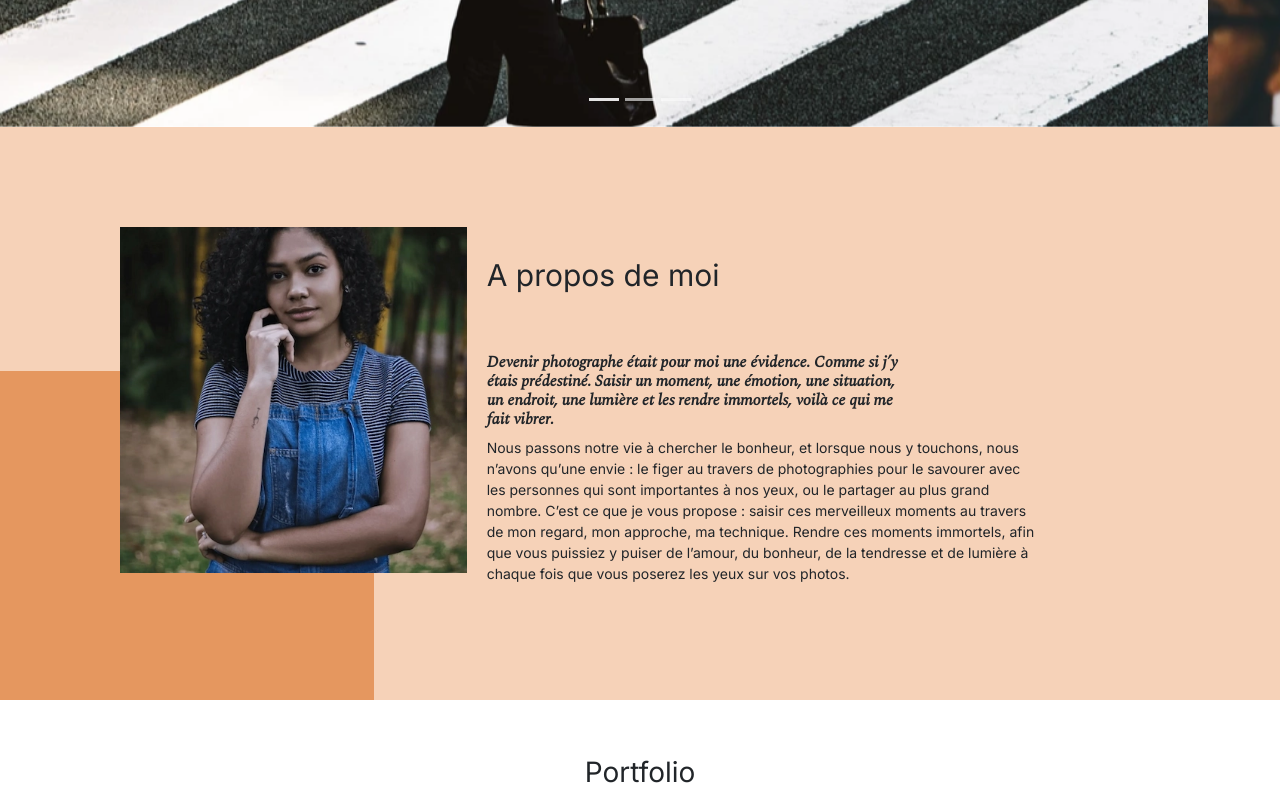
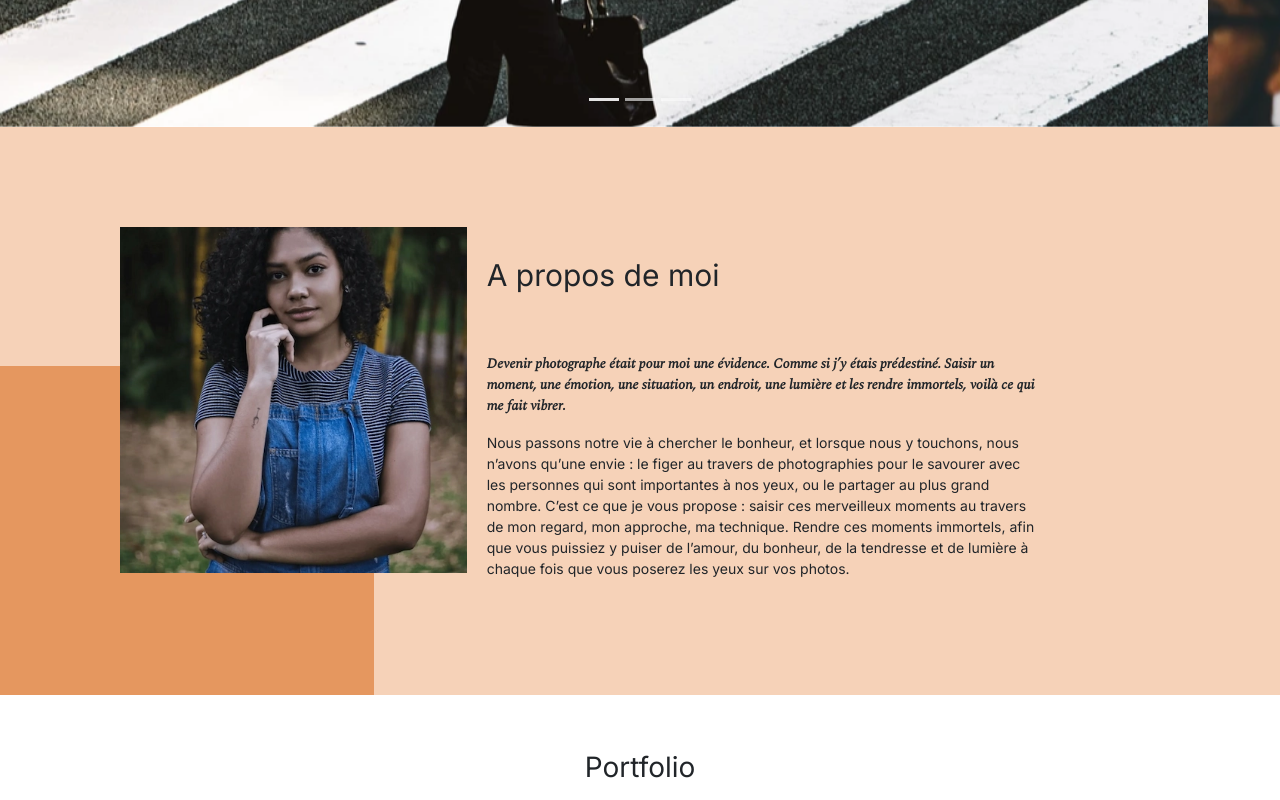
Before and after one commit to kephrenh/Nina_Carducci, a plain HTML site: page index.html in a window 1280 px wide. Shown: the part 565-1365 px from the top of the page. Drawn offline with nearby package versions, Linux system fonts and the light colour scheme.

Commit message:
Modification balise introduction de Nina

```diff
--- a/index.html
+++ b/index.html
@@ -260,12 +260,12 @@
         </div>
         <section id="about-me">
           <h2 class="about-me__title">A propos de moi</h2>
-          <h3 class="about-me__introduction" id="ariaDescriptionNina">
+          <p class="about-me__introduction" id="ariaDescriptionNina">
             Devenir photographe était pour moi une évidence. Comme si j’y étais
             prédestiné. Saisir un moment, une émotion, une situation, un
             endroit, une lumière et les rendre immortels, voilà ce qui me fait
             vibrer.
-          </h3>
+          </p>
           <p>
             Nous passons notre vie à chercher le bonheur, et lorsque nous y
             touchons, nous n’avons qu’une envie : le figer au travers de
```
